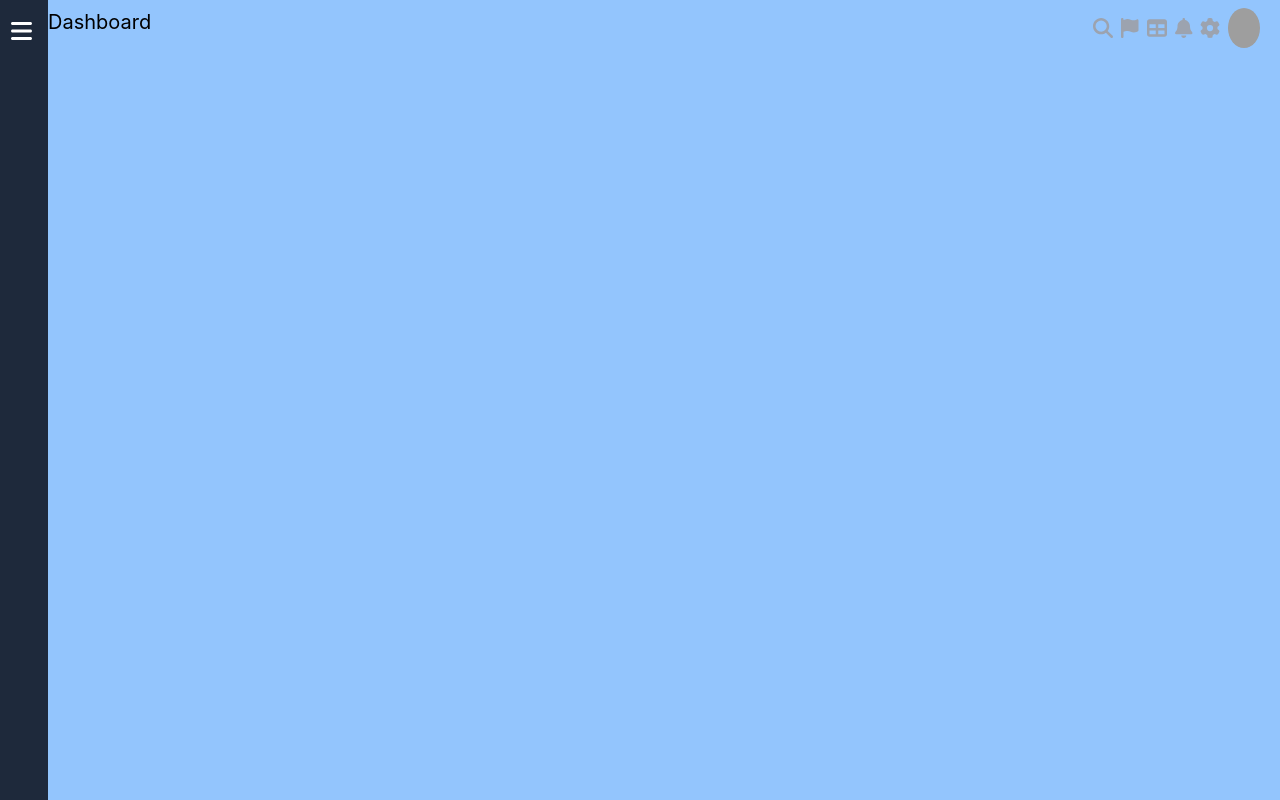
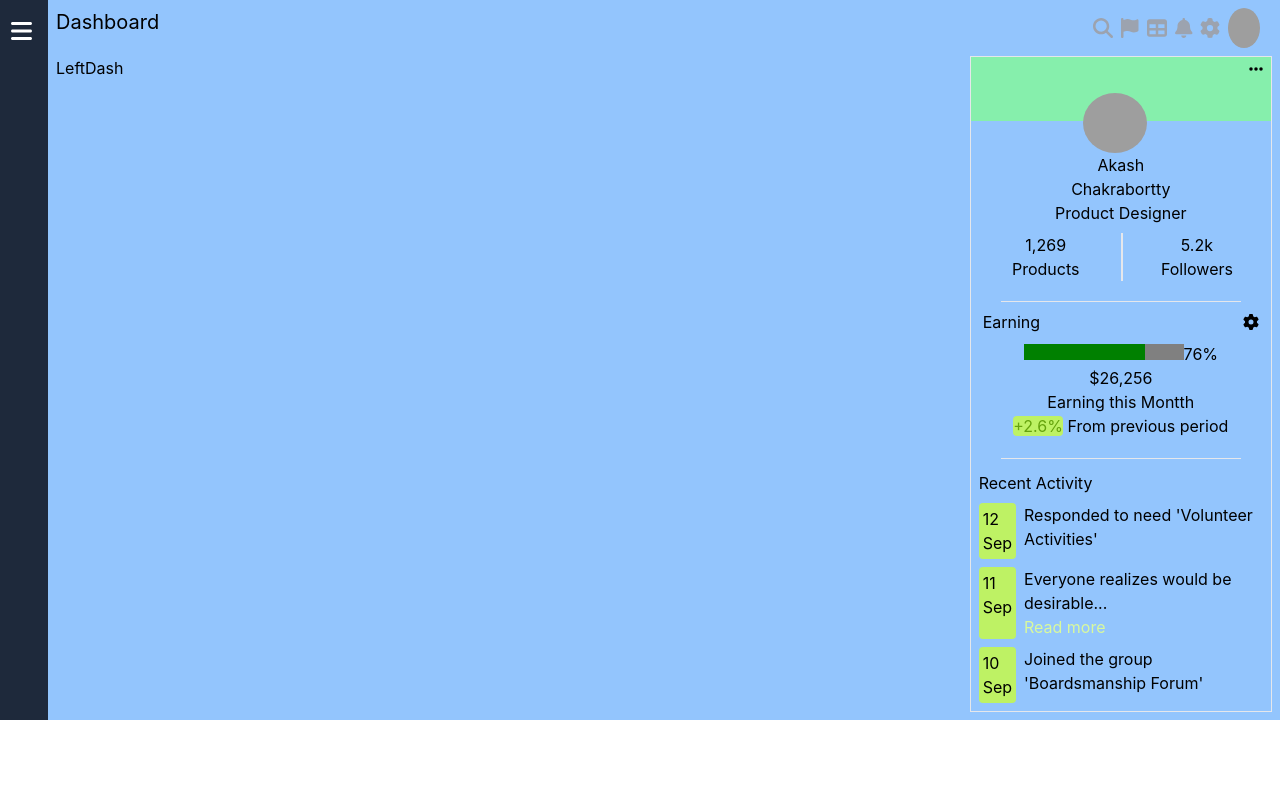
Before and after one commit to AkashChakrabortty/DashBoard, a React (Create React App) app: page / in a window 1280 px wide. Built offline with nearby package versions, Linux system fonts and the light colour scheme; grey boxes are pictures that could not be loaded.

Commit message:
right dashboard

```diff
--- a/src/components/Layout/Layout.js
+++ b/src/components/Layout/Layout.js
@@ -4,7 +4,7 @@ import RightContainer from '../RightContainer/RightContainer';
 
 const Layout = () => {
     return (
-      <div className="flex h-screen">
+      <div className="flex h-fit">
         <LeftContainer></LeftContainer>
         <RightContainer></RightContainer>
       </div>
--- /dev/null
+++ b/src/components/LeftDash/LeftDash.jsx
@@ -0,0 +1,7 @@
+import React from 'react';
+
+const LeftDash = () => {
+    return <div className='w-full'>LeftDash</div>;
+};
+
+export default LeftDash;
--- a/src/components/NavBar/NavBar.jsx
+++ b/src/components/NavBar/NavBar.jsx
@@ -1,6 +1,6 @@
 import {
-    faBell, faFlag, faGear, faMagnifyingGlass,
-    faTable
+  faBell, faFlag, faGear, faMagnifyingGlass,
+  faTable
 } from "@fortawesome/free-solid-svg-icons";
 import { FontAwesomeIcon } from '@fortawesome/react-fontawesome';
 import React from 'react';
@@ -8,7 +8,7 @@ import avatar from '../../photo/avatar.png';
 const NavBar = () => {
     return (
       <div className="flex">
-        <div className="left w-1/5 mt-2">
+        <div className="left w-1/5 mt-2 ml-2">
           <span className="text-xl">Dashboard</span>
         </div>
         <div className="right w-full flex justify-end items-center gap-2 text-xl text-gray-400 mr-5 mt-2">
--- a/src/components/RightContainer/RightContainer.jsx
+++ b/src/components/RightContainer/RightContainer.jsx
@@ -1,10 +1,17 @@
 import React from 'react';
+import LeftDash from '../LeftDash/LeftDash';
 import NavBar from '../NavBar/NavBar';
-
+import RightDash from "../RightDash/RightDash";
 const RightContainer = () => {
-    return <div className="bg-blue-300 w-full">
+    return (
+      <div className="bg-blue-300 w-full">
         <NavBar></NavBar>
-        </div>;
+        <div className="flex gap-2 m-2">
+          <LeftDash></LeftDash>
+          <RightDash></RightDash>
+        </div>
+      </div>
+    );
 };
 
 export default RightContainer;
--- /dev/null
+++ b/src/components/RightDash/RightDash.jsx
@@ -0,0 +1,100 @@
+import { faEllipsis, faGear } from "@fortawesome/free-solid-svg-icons";
+import { FontAwesomeIcon } from "@fortawesome/react-fontawesome";
+import React from 'react';
+import img from '../../photo/avatar.png';
+const RightDash = () => {
+    return (
+      <div className="w-1/3 border">
+        <div className="profile">
+          <div className="bg-green-300 h-16 text-right">
+            <FontAwesomeIcon icon={faEllipsis} className="mr-2" />
+          </div>
+          <div className="img w-1/2 mx-auto text-center -mt-7">
+            <div className="w-1/2  mx-auto ">
+              <img
+                src={img}
+                alt="Akash"
+                className="w-16 flex justify-center"
+                style={{
+                  height: "60px",
+                  borderRadius: "50%",
+                }}
+              />
+            </div>
+
+            <h5>Akash Chakrabortty</h5>
+            <p>Product Designer</p>
+          </div>
+
+          <div className="flex mt-2 divide-x-2">
+            <div className="left w-1/2 text-center">
+              1,269 <br /> Products
+            </div>
+            <div className="right w-1/2 text-center">
+              5.2k <br /> Followers
+            </div>
+          </div>
+        </div>
+        <hr className="w-4/5 mx-auto mt-5" />
+        <div className="earning m-1">
+          <div className="header flex justify-between m-2">
+            <div className="title">Earning</div>
+            <div className="icon">
+              <FontAwesomeIcon icon={faGear} />
+            </div>
+          </div>
+          <div className="text-center">
+            <progress
+              className="progress progress-error"
+              value="76"
+              max="100"
+            ></progress>
+            76%
+            <div className=" text-center">
+              <h6>$26,256</h6>
+              <p>Earning this Montth</p>
+              <p>
+                <span className="bg-lime-300 text-lime-600 rounded">+2.6%</span>{" "}
+                From previous period
+              </p>
+            </div>
+          </div>
+        </div>
+        <hr className="w-4/5 mx-auto mt-5" />
+        <div className="activity mt-3">
+          <h6 className="m-2">Recent Activity</h6>
+          <div className="flex gap-2 m-2">
+            <div className="left rounded bg-lime-300 p-1">
+              12 <br /> Sep
+            </div>
+            <div className="right">
+              <p>Responded to need 'Volunteer Activities'</p>
+            </div>
+          </div>
+
+          <div className="flex gap-2 m-2">
+            <div className="left rounded bg-lime-300 p-1">
+              11 <br /> Sep
+            </div>
+            <div className="right">
+              <p>
+                Everyone realizes would be desirable... <br />{" "}
+                <span className="text-lime-200">Read more</span>
+              </p>
+            </div>
+          </div>
+
+          <div className="flex gap-2 m-2">
+            <div className="left rounded bg-lime-300 p-1">
+              10 <br /> Sep
+            </div>
+            <div className="right">
+              <p>Joined the group 'Boardsmanship Forum'</p>
+            </div>
+          </div>
+        </div>
+      </div>
+    );
+};
+
+export default RightDash;
```
